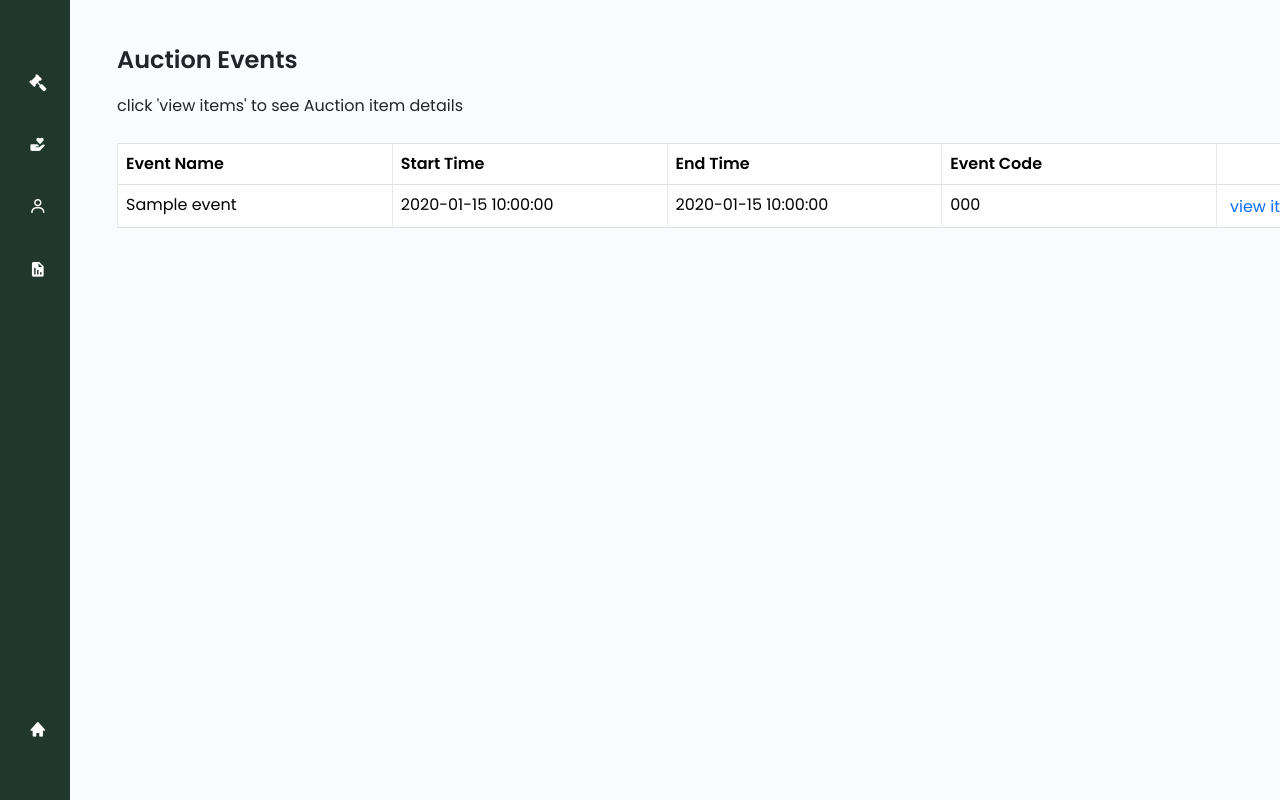
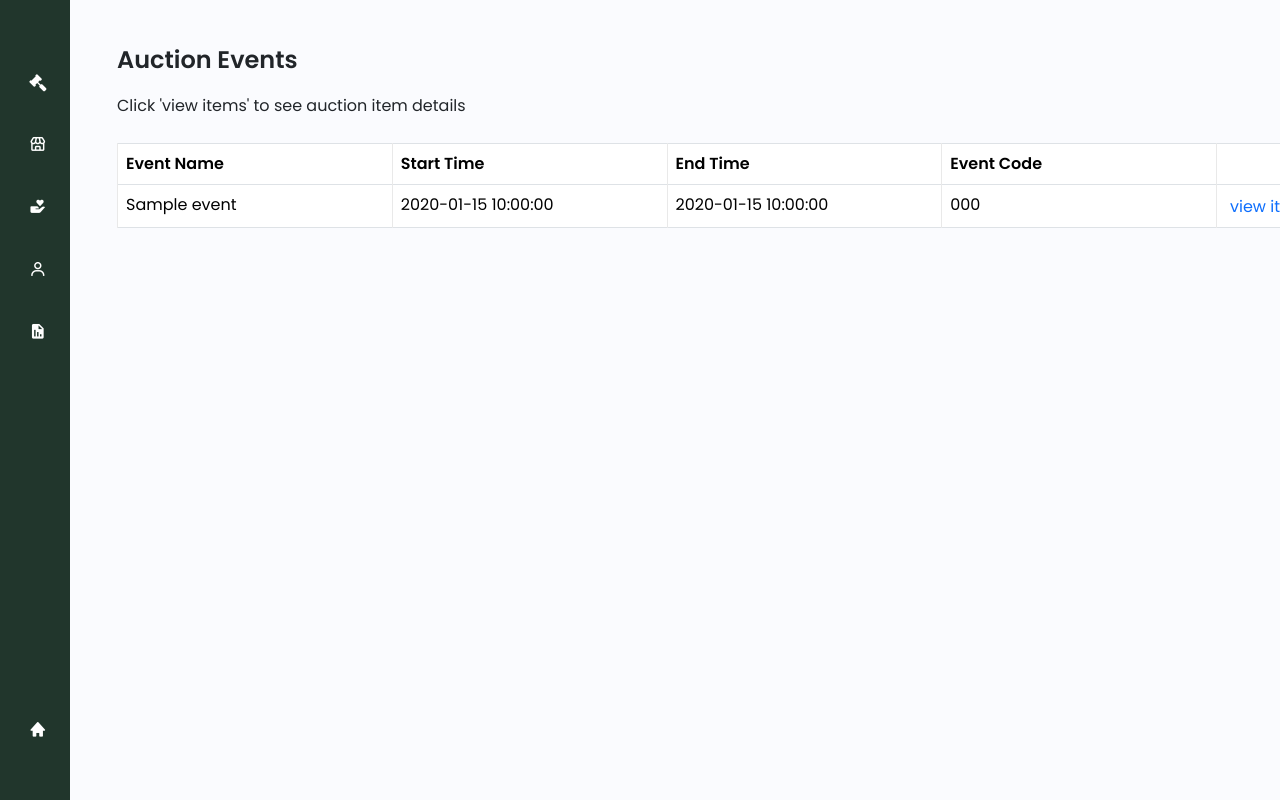
Before and after one commit to xithical/auctionapp, a Flask app: template app/classes/frontend/templates/Admin-Auctions.html in a window 1280 px wide. Run offline with Flask 3, Linux system fonts and the light colour scheme; the template is opened without the code that fills it: most values are stand-ins (such as "Sample title", 1, 10 or a date in 2020); parts of the project's set-up code (start-up, migrations or seed data) failed here and were passed over; some libraries are stand-ins or nearby versions.

Commit message:
Update Admin-Auctions.html

```diff
--- a/app/classes/frontend/templates/Admin-Auctions.html
+++ b/app/classes/frontend/templates/Admin-Auctions.html
@@ -44,7 +44,12 @@
                       <span>Auction Events</span>
                   </a>
               </li>
-
+            <li class="sidebar-item">
+                <a href="Admin-Auctions-Merchandise.html" class="sidebar-link">
+                  <i class='bx bx-store nav__icon'></i>
+                    <span>Merchandise</span>
+                </a>
+            </li>
               <li class="sidebar-item">
                 <a href="Admin-Donors.html" class="sidebar-link">
                   <i class='bx bxs-donate-heart nav__icon'></i>
@@ -98,7 +103,7 @@
                       <div class="col-sm-4">
                         <button type="button" class="btn btn-info add-new"><i class="fa fa-plus"></i> Add New</button>
                       </div>
-                      <h6>click 'view items' to see Auction item details</h6>
+                      <h6>Click 'view items' to see auction item details</h6>
                   </div>
               </div>
               <table class="table table-bordered">
```
